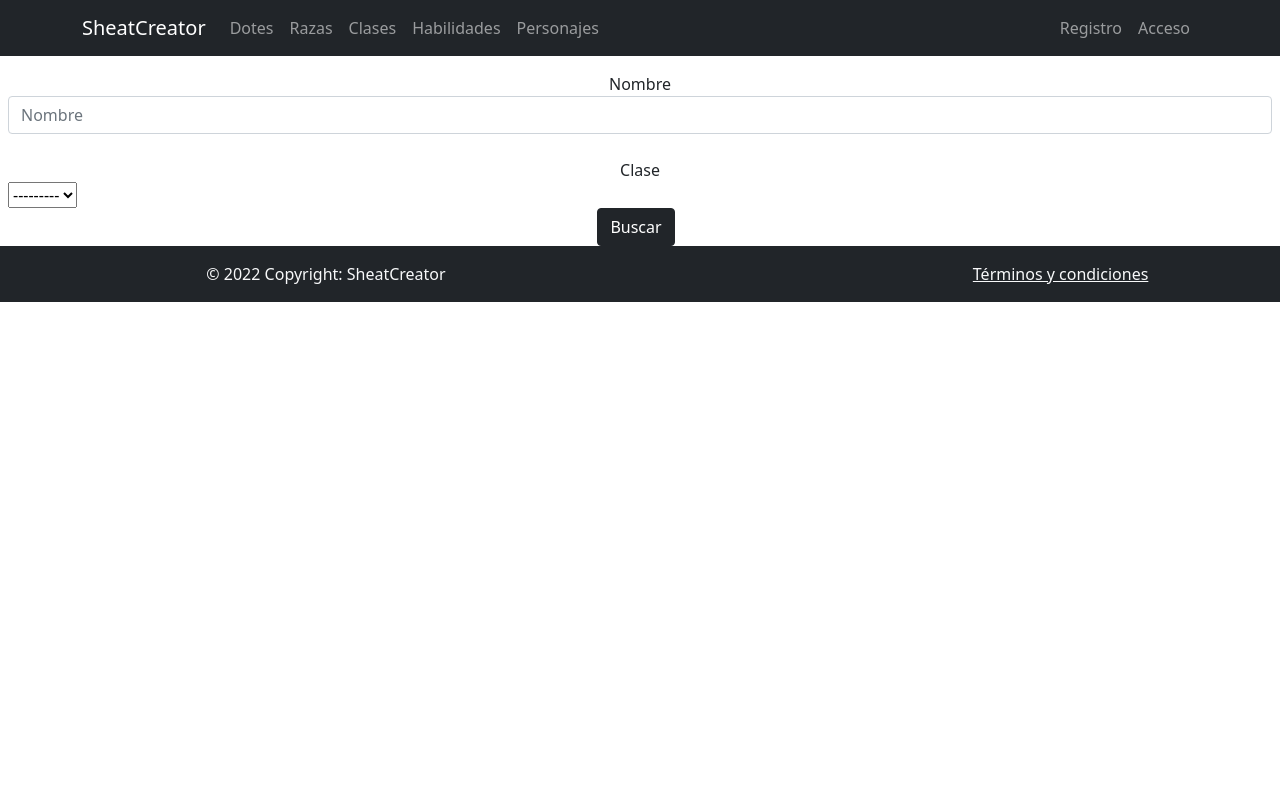
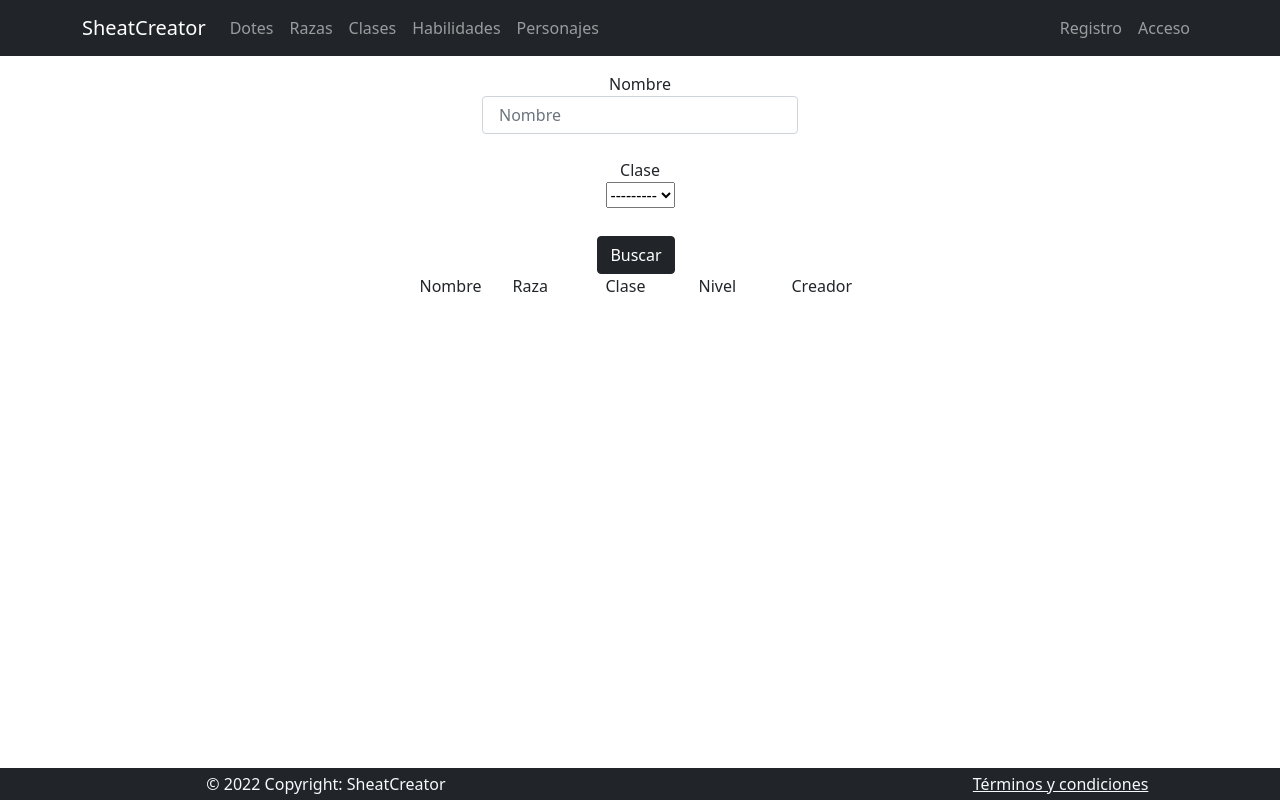
Before and after one commit to miguelvr98/PFCharacterCreator, a Django app: page /personaje/list/ in a window 1280 px wide. Run offline with Django 3.2, Linux system fonts and the light colour scheme; data that the repository does not hold is empty; some libraries are stand-ins or nearby versions.

Commit message:
Empezando a dejar bonitas las vistas list

```diff
--- a/SheatCreator/main/forms.py
+++ b/SheatCreator/main/forms.py
@@ -198,9 +198,9 @@ class BuscarDoteForm(forms.Form):
     }
     TIPO_CHOICES = (('General', 'General'), ('Combate', 'Combate'), ('Metamágica', 'Metamágica'), (None, '---------'), )
 
-    nombre = forms.CharField(label='Nombre', required=False, widget=forms.TextInput(attrs={'class': 'form-control', 'placeholder': 'Nombre'}))
-    tipo = forms.ChoiceField(choices=TIPO_CHOICES, required=False, widget=forms.Select(attrs={'class': 'form-control', 'placeholder': 'Tipo'}))
-    es_dote_companero_animal = forms.BooleanField(widget=forms.CheckboxInput(), required=False)
+    nombre = forms.CharField(label='Nombre', required=False, widget=forms.TextInput(attrs={'class': 'form-control w-25 p-3 mx-auto', 'placeholder': 'Nombre'}))
+    tipo = forms.ChoiceField(choices=TIPO_CHOICES, required=False, widget=forms.Select(attrs={'class': 'form-control w-25 mx-auto', 'placeholder': 'Tipo'}))
+    es_dote_companero_animal = forms.BooleanField(widget=forms.CheckboxInput(attrs={'class': 'd-flex justify-content-center mx-auto mb-1'}), required=False)
 
     def __init__(self, *args, **kwargs):
         var = kwargs.pop('var')
@@ -251,8 +251,8 @@ class BuscarPersonajeForm(forms.Form):
         'nombre_letters': ("El nombre solo puede contener letras"),
     }
 
-    clase = forms.ModelChoiceField(queryset=Clase.objects.all().filter(nivel=0), widget=forms.Select(), required=False)
-    nombre = forms.CharField(label='Nombre', required=False, widget=forms.TextInput(attrs={'class': 'form-control', 'placeholder': 'Nombre'}))
+    clase = forms.ModelChoiceField(queryset=Clase.objects.all().filter(nivel=0), widget=forms.Select(attrs={'class': 'd-flex justify-content-center mx-auto mb-1', 'placeholder': 'Clase'}), required=False)
+    nombre = forms.CharField(label='Nombre', required=False, widget=forms.TextInput(attrs={'class': 'form-control w-25 p-3 mx-auto', 'placeholder': 'Nombre'}))
 
     def __init__(self, *args, **kwargs):
         var = kwargs.pop('var')
--- a/SheatCreator/main/models.py
+++ b/SheatCreator/main/models.py
@@ -340,7 +340,7 @@ class Dote(models.Model):
     inteligencia = models.IntegerField(verbose_name='Inteligencia', null=True)
     sabiduria = models.IntegerField(verbose_name='Sabiduría', null=True)
     carisma = models.IntegerField(verbose_name='Carisma', null=True)
-    creador = models.OneToOneField('Perfil', null=True, on_delete=models.SET_NULL)
+    creador = models.ForeignKey('Perfil', null=True, on_delete=models.SET_NULL)
     es_dote_companero_animal = models.BooleanField(verbose_name='Es dote de compañero animal', default=False)
     #pr_dote son las dotes que la tienen como prerrequisito de dote
     prerrequisito_dote = models.ManyToManyField('self', symmetrical=False, related_name='pr_dote')
--- a/SheatCreator/main/templates/base.html
+++ b/SheatCreator/main/templates/base.html
@@ -9,7 +9,7 @@
         <link href="https://cdn.jsdelivr.net/npm/bootstrap@5.0.2/dist/css/bootstrap.min.css" rel="stylesheet" integrity="sha384-EVSTQN3/azprG1Anm3QDgpJLIm9Nao0Yz1ztcQTwFspd3yD65VohhpuuCOmLASjC" crossorigin="anonymous">
         <link href="{% static 'style.css' %}" rel="stylesheet" type="text/css" />
     </head>
-    <body id="body">
+    <body id="body" class="mb-5">
 
         <script src="https://code.jquery.com/jquery-3.4.1.slim.min.js" integrity="sha384-J6qa4849blE2+poT4WnyKhv5vZF5SrPo0iEjwBvKU7imGFAV0wwj1yYfoRSJoZ+n" crossorigin="anonymous"></script>
         <script src="https://cdn.jsdelivr.net/npm/popper.js@1.16.0/dist/umd/popper.min.js" integrity="sha384-Q6E9RHvbIyZFJoft+2mJbHaEWldlvI9IOYy5n3zV9zzTtmI3UksdQRVvoxMfooAo" crossorigin="anonymous"></script>
@@ -54,9 +54,10 @@
                 </div>
             </div>
         </nav>
+      </body>
         {% block content%} {% endblock %}
-        <footer class="bg-dark text-white">
-            <div class="container-fluid py-3">
+        <footer class="bg-dark text-white mt-5 fixed-bottom">
+            <div class="container-fluid py-1">
             <div class="d-flex justify-content-around">
             <div class="col-lg-4 text-light text-lg-center" >© 2022 Copyright: SheatCreator
             </div>
@@ -66,5 +67,4 @@
           </div>
         </div>
       </footer>
-    </body>
 </html>
--- a/SheatCreator/main/templates/dote/show.html
+++ b/SheatCreator/main/templates/dote/show.html
@@ -1,6 +1,7 @@
 {% extends 'base.html' %}
 {% block content %}
     {{dote.nombre}}
+    {{dote.descripcion}}
     {% for dote in prerrequisito_dote %}
         {{dote.nombre}}
     {% endfor %}
--- a/SheatCreator/main/templates/personaje/list.html
+++ b/SheatCreator/main/templates/personaje/list.html
@@ -15,10 +15,44 @@
         <input type="hidden" id="var" name="var" value={{buscador.var}}>
     </form>
 </div>
-    {% for personaje in personajes %}
-        {{personaje.nombre}}
-    {% endfor %}
-
+<div class="container">
+  <div class="row d-flex justify-content-center mx-auto mb-1">
+      <div class="col-lg-1">
+        <p>Nombre</p>
+      </div>
+      <div class="col-lg-1">
+          <p>Raza</p>
+      </div>
+      <div class="col-lg-1">
+        <p>Clase</p>
+    </div>
+      <div class="col-lg-1">
+        <p>Nivel</p>
+    </div>
+    <div class="col-lg-1">
+      <p>Creador</p>
+  </div>
+  </div>
+  {% for personaje in personajes %}
+  <div class="row d-flex justify-content-center mx-auto mb-1">
+      <div class="col-lg-1 align-self-center">
+        <a href="/personaje/show/{{personaje.pk}}">{{personaje.nombre}}</a>
+      </div>
+      <div class="col-lg-1 align-self-center">
+          <p class="align-text-middle">{{personaje.raza.raza}}</p>
+      </div>
+      <div class="col-lg-1 align-self-center">
+        <p class="align-text-middle">{{personaje.clase.clase}}</p>
+    </div>
+      <div class="col-lg-1 align-self-center">
+        <p class="align-text-middle">{{personaje.nivel}}</p>
+    </div>
+    <div class="col-lg-1 align-self-center">
+      <a href="/perfil/show/{{personaje.perfil.pk}}">{{personaje.perfil.nickname}}</a>
+  </div>
+  </div>
+  {% endfor %}
+</div>
     {% if personajes %}
     <div class="container">
       <ul class="pagination d-flex justify-content-center">
--- a/SheatCreator/main/views.py
+++ b/SheatCreator/main/views.py
@@ -52,7 +52,7 @@ def listar_dotes(request):
     try:
         dotes = Dote.objects.all()
         buscador = BuscarDoteForm(var=False)
-        paginator = Paginator(dotes, 5)
+        paginator = Paginator(dotes, 4)
         page_number = request.GET.get('page')
         page_obj = paginator.get_page(page_number)
         return render(request, 'dote/list.html', {'dotes':page_obj, 'buscador':buscador})
@@ -65,7 +65,7 @@ def listar_dotes_propias(request):
         perfil = usuario_logueado(request)
         dotes = Dote.objects.all().filter(creador=perfil)
         buscador = BuscarDoteForm(var=True)
-        paginator = Paginator(dotes, 5)
+        paginator = Paginator(dotes, 4)
         page_number = request.GET.get('page')
         page_obj = paginator.get_page(page_number)
         return render(request, 'dote/list.html', {'dotes':page_obj, 'buscador':buscador})
@@ -373,21 +373,20 @@ def registrar_usuario(request):
 
 @login_required(login_url="/login/")
 def crear_dote(request):
-    try:
-        if request.method == 'POST':
-            form_dote = DoteForm(request.POST)
-            perfil = usuario_logueado(request)
-            if form_dote.is_valid():
-                dote = form_dote.save(commit=False)
-                dote.creador = perfil
-                dote.save()
+    if request.method == 'POST':
+        form_dote = DoteForm(request.POST)
+        perfil = usuario_logueado(request)
+        if form_dote.is_valid():
+            dote = form_dote.save(commit=False)
+            dote.creador = perfil
+            dote.nombre = dote.nombre + ' (3er party)'
+            dote.descripcion = form_dote.cleaned_data.get('descripcion')
+            dote.save()
 
-                return redirect('/dote/show/'+ str(dote.pk))
-        else:
-            form_dote = DoteForm()
-        return render(request, 'dote/edit.html', {'form_dote':form_dote})
-    except:
-        return redirect('error_url')
+            return redirect('/dote/show/'+ str(dote.pk))
+    else:
+         form_dote = DoteForm()
+    return render(request, 'dote/edit.html', {'form_dote':form_dote})
 
 @login_required(login_url="/login/")
 def editar_dote(request, pk):
@@ -400,7 +399,6 @@ def editar_dote(request, pk):
             perfil = usuario_logueado(request)
             if form_dote.is_valid():
                 form_dote.save()
-
                 return redirect('/dote/show/'+ str(dote.pk))
         else:
             form_dote = DoteForm(instance=dote)
@@ -447,7 +445,21 @@ def mostrar_perfil(request, pk):
     try:
         perfil = Perfil.objects.get(pk=pk)
         personajes = Personaje.objects.all().filter(perfil=perfil).filter(es_publico=True)
-        return render(request, 'perfil/show.html', {'perfil':perfil, 'personajes':personajes})
+        num_barbaro = Personaje.objects.all().filter(perfil=perfil).filter(clase__clase="Bárbaro").count()
+        num_bardo = Personaje.objects.all().filter(perfil=perfil).filter(clase__clase="Bardo").count()
+        num_clerigo = Personaje.objects.all().filter(perfil=perfil).filter(clase__clase="Clérigo").count()
+        num_druida = Personaje.objects.all().filter(perfil=perfil).filter(clase__clase="Druida").count()
+        num_explorador = Personaje.objects.all().filter(perfil=perfil).filter(clase__clase="Explorador").count()
+        num_guerrero = Personaje.objects.all().filter(perfil=perfil).filter(clase__clase="Guerrero").count()
+        num_hechicero = Personaje.objects.all().filter(perfil=perfil).filter(clase__clase="Hechicero").count()
+        num_mago = Personaje.objects.all().filter(perfil=perfil).filter(clase__clase="Mago").count()
+        num_monje = Personaje.objects.all().filter(perfil=perfil).filter(clase__clase="Monje").count()
+        num_paladin = Personaje.objects.all().filter(perfil=perfil).filter(clase__clase="Paladín").count()
+        num_picaro = Personaje.objects.all().filter(perfil=perfil).filter(clase__clase="Pícaro").count()
+        return render(request, 'perfil/show.html', {'perfil':perfil, 'personajes':personajes, 'num_barbaro':num_barbaro,
+         'num_bardo':num_bardo, 'num_clerigo':num_clerigo, 'num_druida':num_druida, 'num_explorador':num_explorador,
+          'num_guerrero':num_guerrero, 'num_hechicero':num_hechicero, 'num_mago':num_mago, 'num_monje':num_monje,
+          'num_paladin':num_paladin, 'num_picaro':num_picaro})
     except:
         return redirect('error_url')
 
@@ -537,7 +549,7 @@ def buscar_dote(request):
                 if es_dote_companero_animal == True:
                     dotes = dotes.filter(es_dote_companero_animal=True)
 
-            paginator = Paginator(dotes, 5)
+            paginator = Paginator(dotes, 4)
             page_number = request.GET.get('page')
             page_obj = paginator.get_page(page_number)
         return render(request, 'dote/list.html', {'dotes':page_obj, 'buscador':buscador})
```
Also changed, not shown: SheatCreator/main/templates/clase/list.html (+12 -2 lines), SheatCreator/main/templates/dote/list.html (+32 -9 lines), SheatCreator/main/templates/habilidad/list.html (+15 -3 lines), SheatCreator/main/migrations/0008_auto_20220418_1945.py (added).
